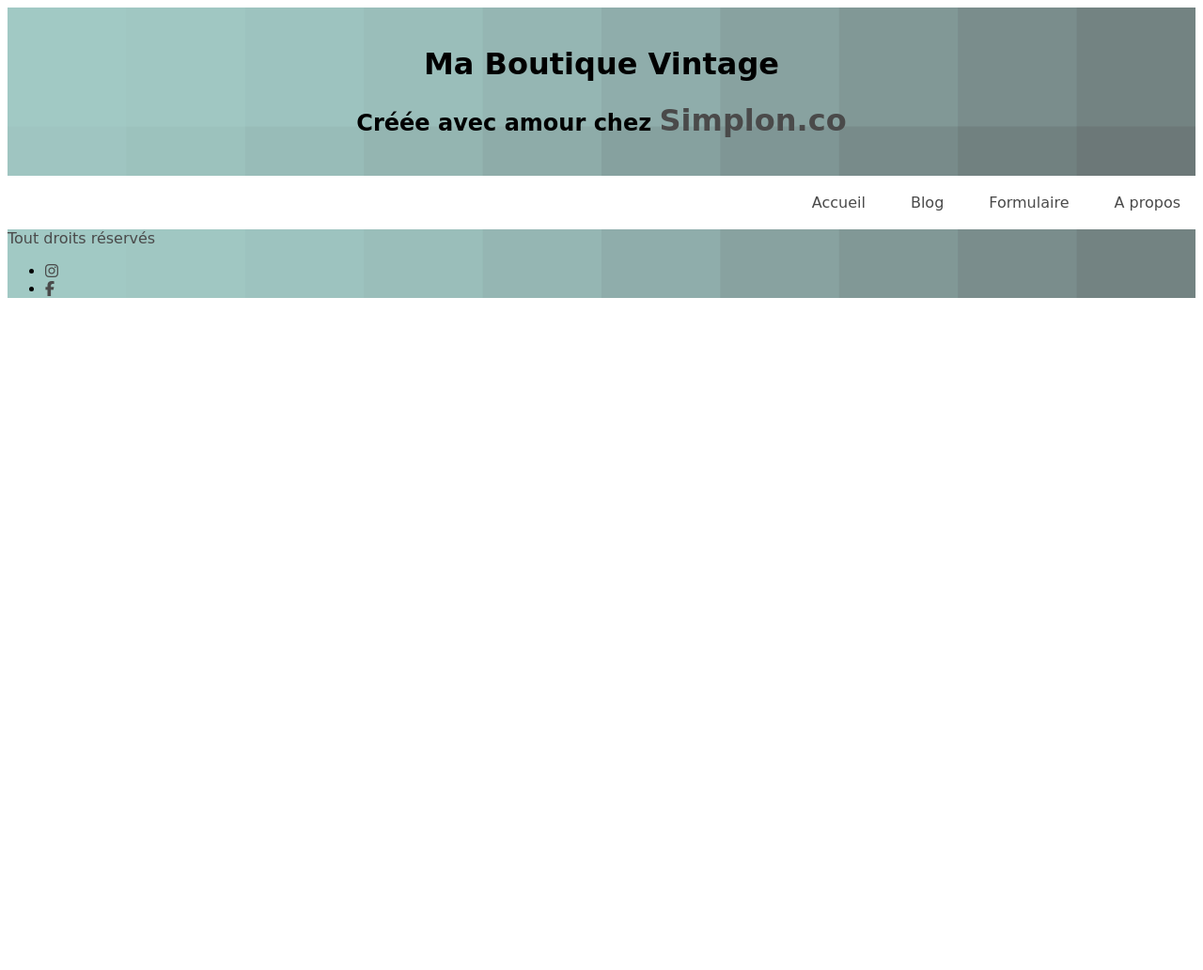
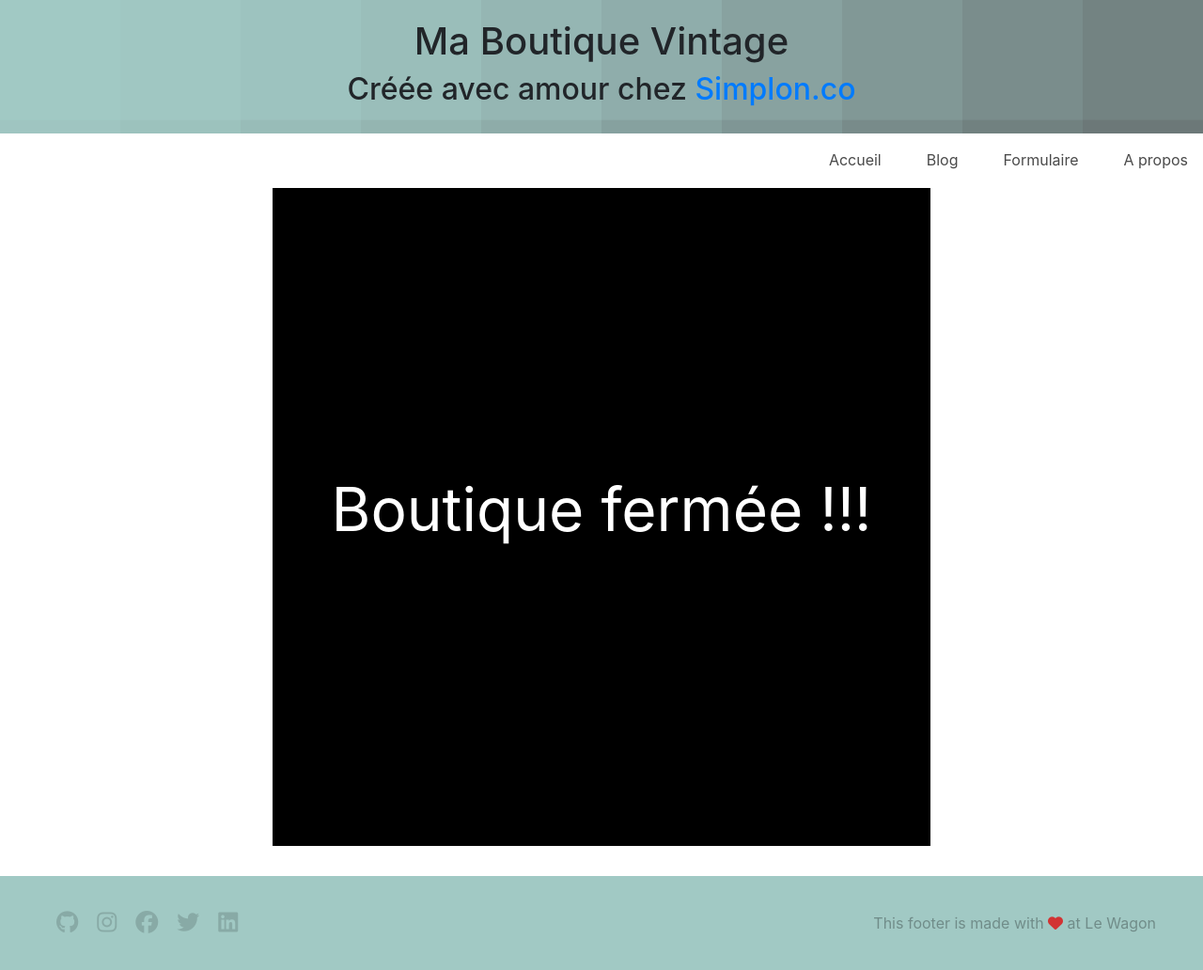
Before and after one commit to sandklk/exo_html, a plain HTML site: page boutique.html in a window 1280 px wide. Shown: the whole page at 94% size. Before the commit the page ends 800 px from the top, so only its background shows below. Drawn offline with nearby package versions, Linux system fonts and the light colour scheme; a web font is replaced by a local one.

Commit message:
"last commit"

```diff
--- a/boutique.html
+++ b/boutique.html
@@ -6,6 +6,8 @@
     <link rel="stylesheet" type="text/css" href="ressources/style.css">
     <link href="https://fonts.googleapis.com/css2?family=Red+Rose&display=swap" rel="stylesheet">
     <script src="https://kit.fontawesome.com/70e57466d8.js" crossorigin="anonymous"></script>
+    <link rel="stylesheet" href="https://stackpath.bootstrapcdn.com/bootstrap/4.5.0/css/bootstrap.min.css" integrity="sha384-9aIt2nRpC12Uk9gS9baDl411NQApFmC26EwAOH8WgZl5MYYxFfc+NcPb1dKGj7Sk" crossorigin="anonymous">
+      <meta name="viewport" content="width=device-width, initial-scale=1, shrink-to-fit=no">
     <title>Mon EXO HTML</title>
 
   </head>
@@ -17,7 +19,7 @@
   <h2>Créée avec amour chez <a href="https://simplon.co" target="blank">Simplon.co</a></h2>
 </header>
 
-<nav>
+<nav class="nav_boutique">
   <ul>
     <li><a href="index.html">Accueil</a></li>
     <li><a href="#">Blog</a></li>
@@ -26,15 +28,20 @@
   </ul>
 </nav>
 
-<footer>
-<div class="copyrights"><p>Tout droits réservés</p>
+<div class="contenu">
+  <div><p>Boutique fermée !!!</p></div>
 </div>
-<div class="icons">
-  <ul id="icons">
-    <li><a href="https://www.instagram.com/?hl=en"><i class="fa fa-instagram" aria-hidden="true"></i></li>
-    <li><a href="https://www.facebook.com/"><i class="fa fa-facebook" aria-hidden="true"></i></li>
-  </ul>
+
+<div class="footer">
+  <div class="footer-links">
+    <a href="#"><i class="fab fa-github"></i></a>
+    <a href="#"><i class="fab fa-instagram"></i></a>
+    <a href="#"><i class="fab fa-facebook"></i></a>
+    <a href="#"><i class="fab fa-twitter"></i></a>
+    <a href="#"><i class="fab fa-linkedin"></i></a>
+  </div>
+  <div class="footer-copyright">
+    This footer is made with <i class="fas fa-heart"></i> at Le Wagon
+  </div>
 </div>
-</footer>
-
 </body>
--- a/ressources/style.css
+++ b/ressources/style.css
@@ -50,6 +50,7 @@ background-size: cover;
 header{
   text-align: center;
   padding: 20px;
+  margin-bottom: 1rem;
 }
 
 header a{
@@ -58,12 +59,18 @@ header a{
 }
 
 /*----------------------------navbar----------------*/
+.navbar{
+  display:flex;
+  justify-content: flex-end;
+}
+
 nav ul{
   display:flex;
   justify-content: flex-end;
   list-style:none;
   margin-left:0;
   padding-left:0;
+  margin-bottom: 1rem;
 }
 
 nav li {
@@ -80,6 +87,7 @@ nav a {
 nav a:last-child{
   margin-right: 1rem;
 }
+
 
 /*----------------article-------------------------------*/
 
@@ -125,8 +133,12 @@ article .my_btn{
   justify-content: flex-end;
 
 }
+ /*-----------------Modal-----------------*/
 
-
+.btn btn-primary{
+  display:flex;
+  justify-content: flex-end;
+}
 /*--------------------section-------------------------*/
 
 section{
@@ -222,3 +234,23 @@ section{
 .contact p, a{
   font-size: 1rem;
 }
+
+
+/*Boutique*/
+
+.contenu{
+  display:flex;
+  justify-content: center;
+  align-items: center;
+  text-align:center;
+  background-color:black;
+  width: 700px;
+  height: 700px;
+  margin:auto;
+  margin-bottom: 2rem;
+}
+
+.contenu p{
+  font-size:4rem;
+   color:white;
+}
```
Also changed, not shown: index.html (+45 -3 lines), propos.html (+10 -8 lines).
